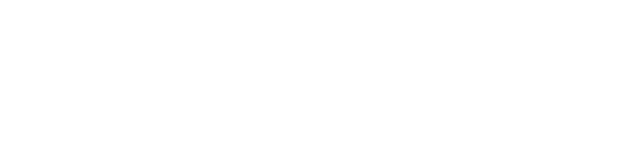
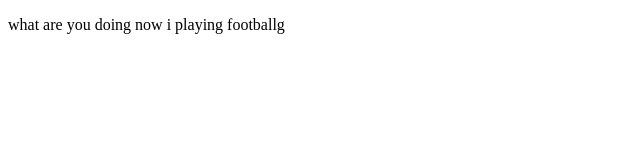
Before and after one commit to marufmeer/my-second-new-repo, a plain HTML site: page index.html in a window 1280 px wide. Shown: the whole page, without its empty margins (0-640 px from the left). Drawn offline with Linux system fonts and the light colour scheme.

Commit message:
added paragraph

```diff
--- a/index.html
+++ b/index.html
@@ -5,6 +5,7 @@
     <meta http-equiv="X-UA-Compatible" content="IE=edge">
     <meta name="viewport" content="width=device-width, initial-scale=1.0">
     <title>rafi the murgi</title>
+    <p>what are you doing now i playing footballg</p>
 </head>
 <body>
 
```
